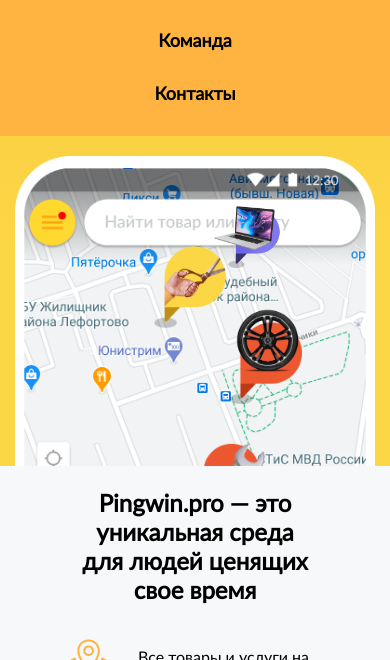
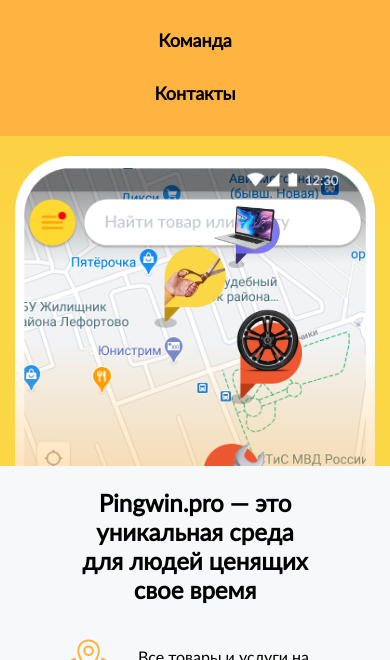
Before and after one commit to AlexeyAbramov/pingwin, a plain HTML site: page index.html in a window 390 px wide. Both pictures are taken after a click on the element 40 px from the left and 35 px from the top of the page. Shown: the part 184-844 px from the top of the page. Drawn offline with Linux system fonts and the light colour scheme.

Commit message:
fixed header gradient

```diff
--- a/assets/styles/scss/abstracts/variables.scss
+++ b/assets/styles/scss/abstracts/variables.scss
@@ -9,3 +9,4 @@ $purple: #7e77f1;
 $orange: #f7c92b;
 $orange--10: #fbd745;
 $orange--header: #fec343;
+$orange--gradient:#FFB341;
--- a/assets/styles/scss/base/_media.scss
+++ b/assets/styles/scss/base/_media.scss
@@ -23,6 +23,13 @@
     }
     &__wrapper {
       max-width: 400px;
+    }
+  }
+}
+@media screen and (min-width: 860px) {
+  .footer {
+    &__body {
+      height: 158px;
     }
   }
 }
@@ -127,6 +134,11 @@
       }
       &__mark {
         width: 20%;
+      }
+      .phone__wrapper{
+        &::after{
+          height: 100%;
+        }
       }
     }
     .appstore__image {
--- a/assets/styles/scss/layout/_header.scss
+++ b/assets/styles/scss/layout/_header.scss
@@ -1,7 +1,7 @@
 .header {
   height: 650px;
-  border-bottom-left-radius: 50% 90px;
-  border-bottom-right-radius: 50% 90px;
+  border-bottom-left-radius: 50% 18%;
+  border-bottom-right-radius: 50% 18%;
   overflow: hidden;
   &__inner {
     height: inherit;
@@ -155,23 +155,34 @@
       &:nth-child(1) {
         top: 106px;
         right: 168px;
-        z-index: 0;
+        z-index: 1;
 
       }
       &:nth-child(2) {
         top: 240px;
         right: 88px;
-        z-index: 0;
+        z-index: 1;
       }
       &:nth-child(3) {
         top: 77px;
         right: 13px;
-        z-index: 1;
+        z-index: 2;
       }
       &:nth-child(4) {
         right: 0;
         top: 233px;
-        z-index: 1;
+        z-index: 2;
+      }
+    }
+    .phone__wrapper{
+      position: relative;
+      &::after{
+        position: absolute;
+        content:'';
+        width: 100%;
+        height: 200px;
+        bottom: 0;
+        background: linear-gradient(0deg, $orange--gradient -10.87%, rgba(254, 218, 70, 0) 61.88%);
       }
     }
   }
--- a/index.html
+++ b/index.html
@@ -35,7 +35,7 @@
                                     <a href="/" class="header-nav__link">Продукты</a>
                                 </li>
                                 <li class="header-nav__item">
-                                    <a href="./team" class="header-nav__link">Команда</a>
+                                    <a href="./team.html" class="header-nav__link">Команда</a>
                                 </li>
                                 <li class="header-nav__item">
                                     <a href="/" class="header-nav__link">Контакты</a>
@@ -90,7 +90,9 @@
                         <img src="./assets/images/header/mark2.png" alt="mark" class="phone-header__mark">
                         <img src="./assets/images/header/mark3.png" alt="mark" class="phone-header__mark">
                         <img src="./assets/images/header/mark4.png" alt="mark" class="phone-header__mark">
-                        <img class="phone-header__img" src="./assets/images/header/mobile.png" alt="header__mobile">
+                        <div class="phone__wrapper">
+                            <img class="phone-header__img" src="./assets/images/header/mobile.png" alt="header__mobile">
+                        </div>
                     </div>
                 </div>
             </div>
@@ -242,7 +244,8 @@
                         </h2>
                     </div>
                     <div class="subscribe__notification subscribe-notification">
-                        <img class="subscribe-notification__icon" src="./assets/images/subscribe/bell.png" alt="notification__icon">
+                        <img class="subscribe-notification__icon" src="./assets/images/subscribe/bell.png"
+                            alt="notification__icon">
                         <p class="subscribe-notification__text">Первые 100.000 пользователей получат годовую подписку на
                             Pingwin.plus бесплатно</p>
                     </div>
```
Also changed, not shown: assets/styles/css/main.css, 2 other files.
